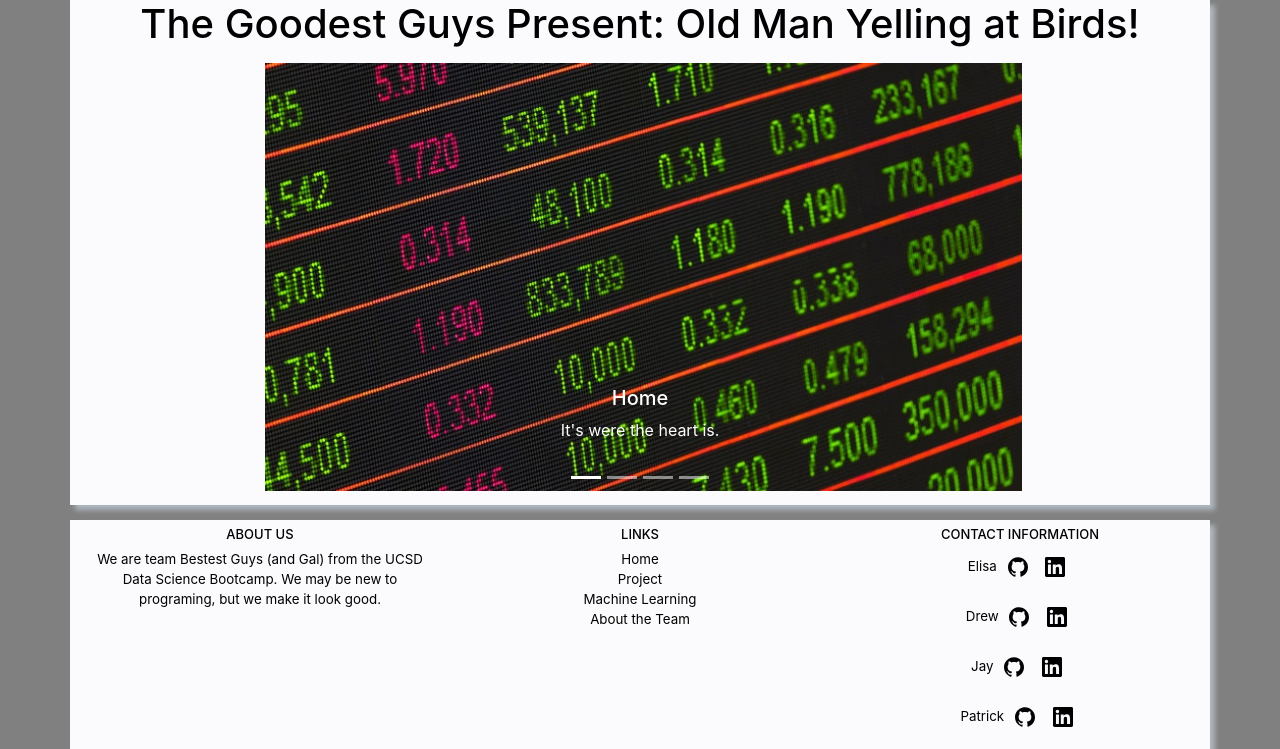
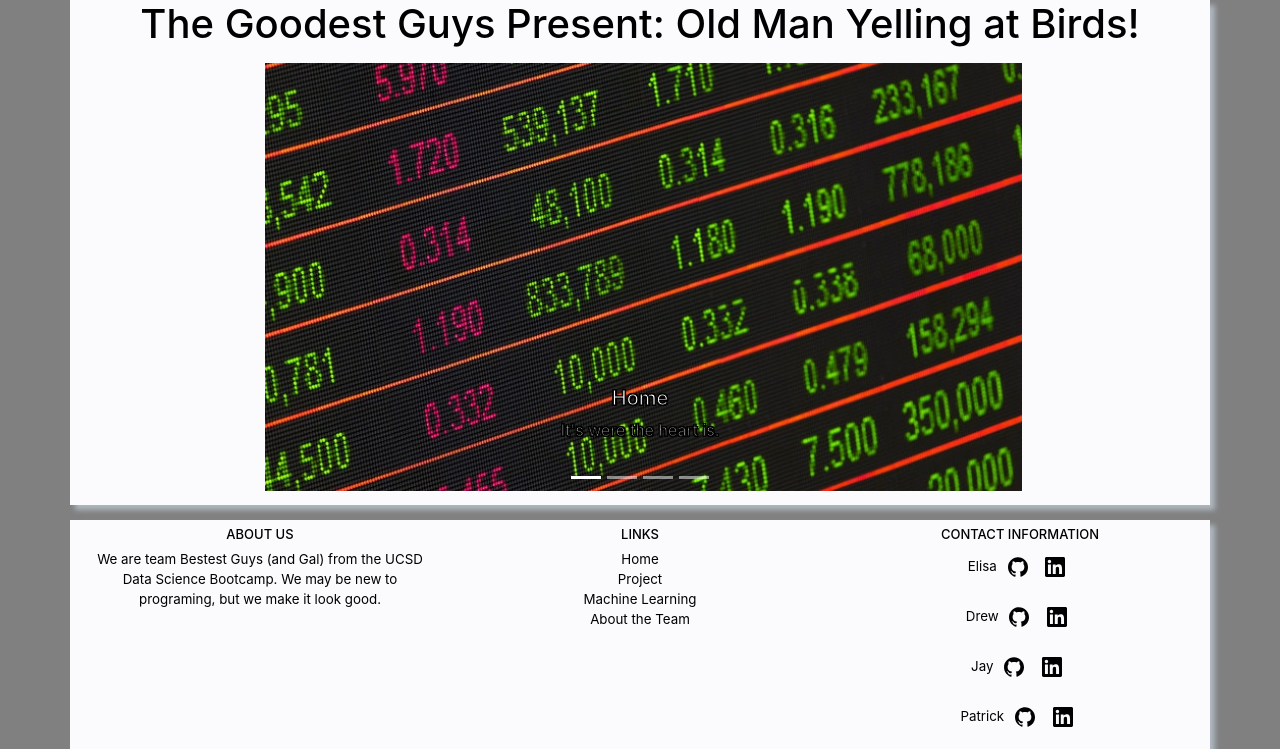
Before and after one commit to jaysueno/group_bestest_guys, a Flask app: page / in a window 1280 px wide. Shown: the part 73-822 px from the top of the page. Run offline with Flask 2, Linux system fonts and the light colour scheme; some libraries are stand-ins or nearby versions.

Commit message:
index style changes

```diff
--- a/static/css/style.css
+++ b/static/css/style.css
@@ -99,6 +99,17 @@ img {
 .about-links {
     margin: auto;
     text-align: center;
+}
+
+.carousel-text {
+  -webkit-text-stroke: 1px black;
+  color: white;
+  text-shadow:
+      1px 1px 0 #000,
+    -1px -1px 0 #000,
+     1px -1px 0 #000,
+     -1px 1px 0 #000,
+      1px 1px 0 #000;
 }
 
 /* The switch - the box around the slider */
--- a/templates/index.html
+++ b/templates/index.html
@@ -13,29 +13,29 @@
             <div class="carousel-item active">
                 <img class="d-block w-100 img-fluid" src="../static/Images/market_scroller.jpg" alt="Home Slide">
                 <div class="carousel-caption d-none d-md-block">
-                        <h5>Home</h5>
-                        <p>It's were the heart is.</p>
+                        <h5 class="carousel-text">Home</h5>
+                        <p class="carousel-text">It's were the heart is.</p>
                 </div>
             </div>
             <div class="carousel-item">
                 <img class="d-block w-100 img-fluid" src="../static/Images/const_scroller.jpg" alt="Project Slide">
                 <div class="carousel-caption d-none d-md-block">
-                    <h5>Da Project</h5>
-                    <p>The meat and potatos with all the fixings.</p>
+                    <h5 class="carousel-text">Da Project</h5>
+                    <p class="carousel-text">The meat and potatos with all the fixings.</p>
                 </div>
             </div>
             <div class="carousel-item">
                 <img class="d-block w-100 img-fluid" src="../static/Images/blue_ge0_scroller.jpg" alt="Write up Slide">
                 <div class="carousel-caption d-none d-md-block">
-                    <h5>Project Write Up</h5>
-                    <p>We have spoken.</p>
+                    <h5 class="carousel-text">Project Write Up</h5>
+                    <p class="carousel-text">We have spoken.</p>
                 </div>
             </div>
             <div class="carousel-item">
                 <img class="d-block w-100 img-fluid" src="../static/Images/matric_scroller.jpg" alt="About Slide">
                 <div class="carousel-caption d-none d-md-block">
-                    <h5>We are...</h5>
-                    <p>the champions!</p>
+                    <h5 class="carousel-text">We are...</h5>
+                    <p class="carousel-text">the champions!</p>
                 </div>
             </div>
         </div>
```
